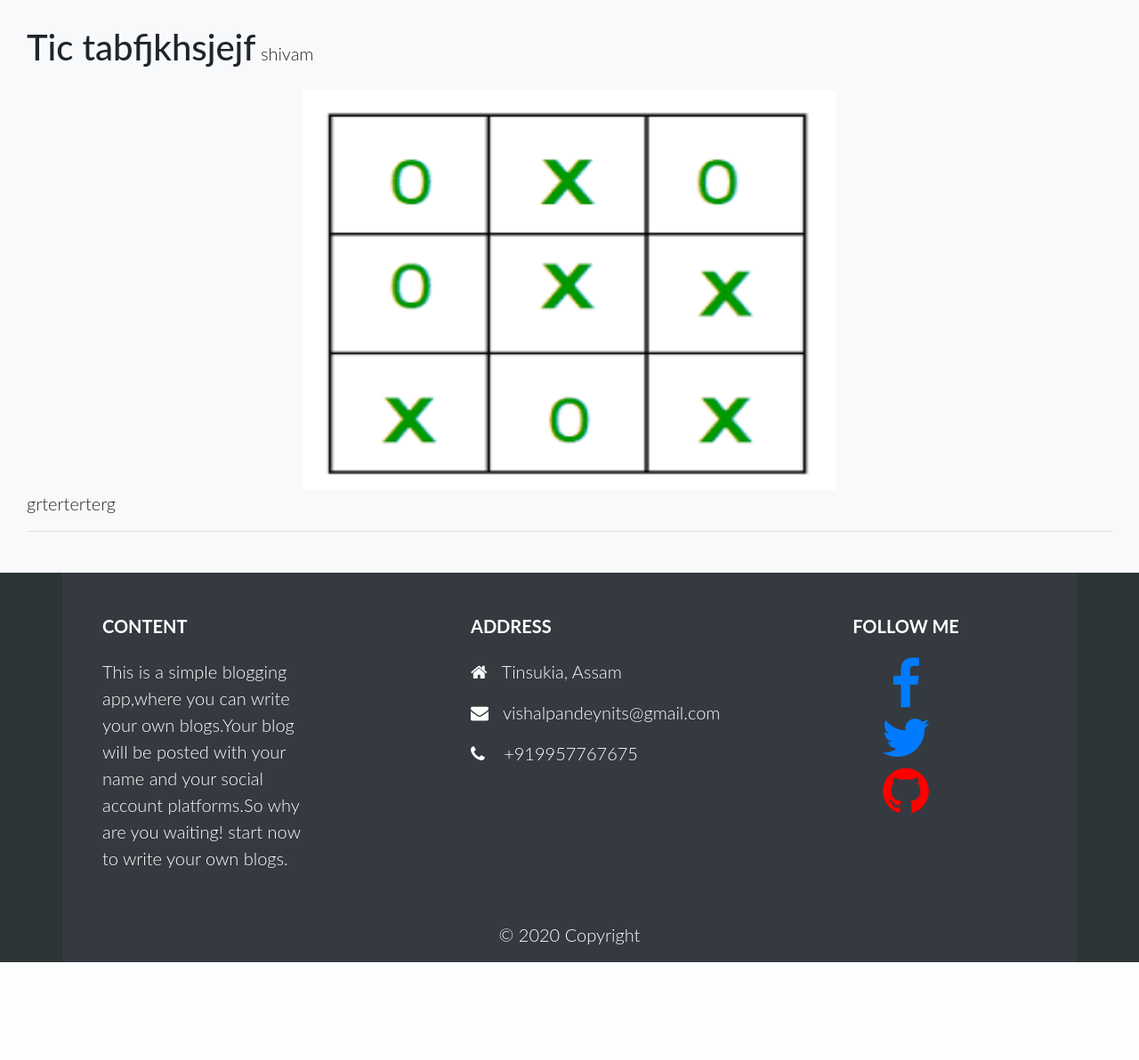
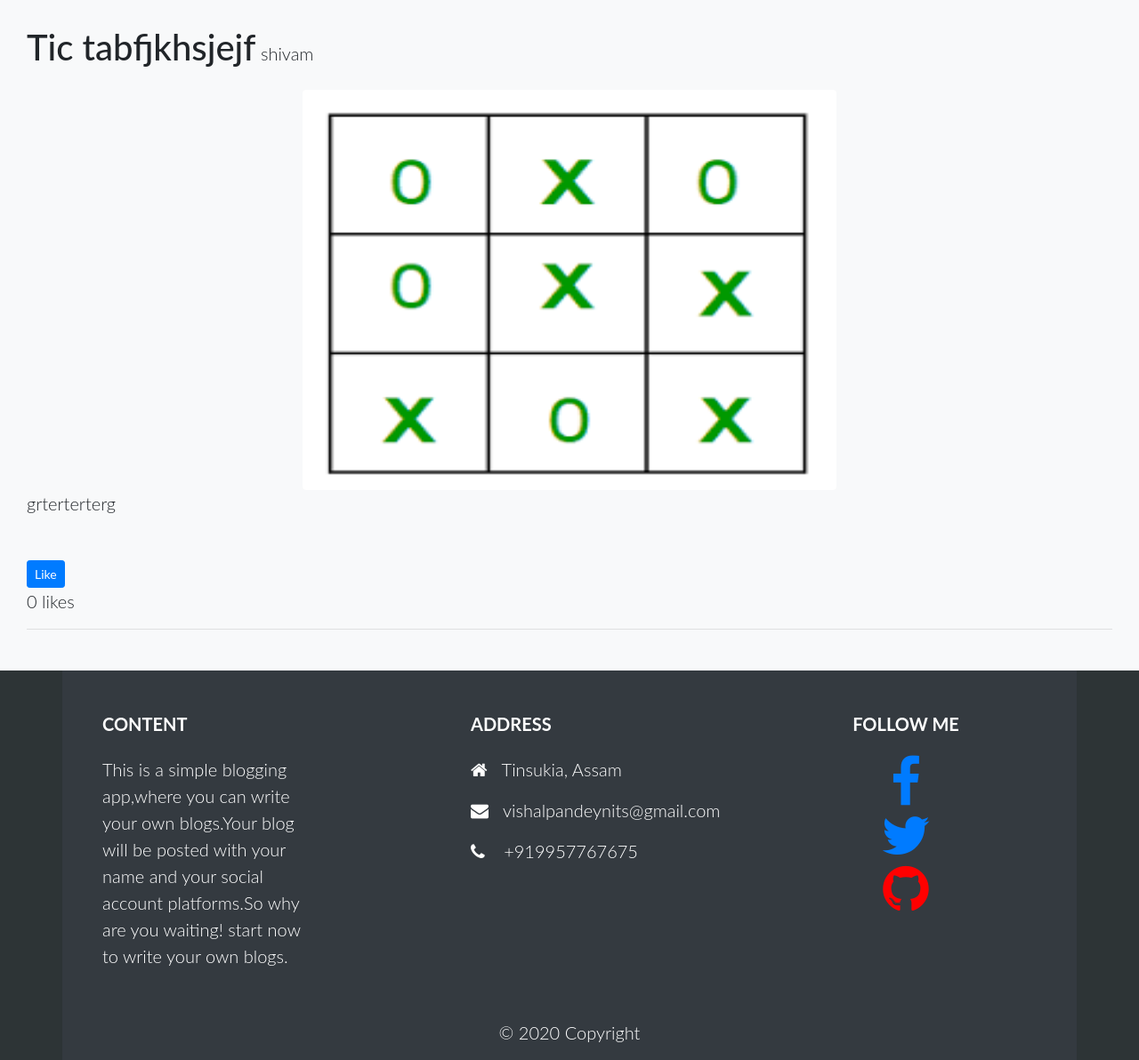
Before and after one commit to vishalpandeynits/Blog, a Django app: page /status/1 in a window 1280 px wide. Shown: the part 63-1255 px from the top of the page at 89% size. Before the commit the page ends 1145 px from the top, so only its background shows below. Run offline with Django 3.2, Linux system fonts and the light colour scheme; data comes from the database, SQL or seed files in the repository; both versions use the stored data as it was after the commit; data that the repository does not hold is empty; some libraries are stand-ins or nearby versions.

Commit message:
More comf Like

```diff
--- a/status/templates/post.html
+++ b/status/templates/post.html
@@ -1,6 +1,6 @@
 {% extends 'base.html' %}
 {% block content %}
-	<h1> List of blogs. </h1>
+	<h1> List of blogs. shivam</h1>
 	Want to add a new Blog? <a href="{% url 'create' %}" >Add Blog </a><br>
 	<strong> Total no. of Blogs {{ num_posts }} </strong>
 	<form class="form-inline float-right my-2 my-lg-0">
--- a/status/templates/read.html
+++ b/status/templates/read.html
@@ -12,5 +12,19 @@
 	{% endif %}
 
 	{{ read.content|safe }}
+	 </hr>
+	<br/>
+	<form action="/like/{{read.id }}/" method="POST"> {% csrf_token %}
+		<button type="submit" class="btn btn-primary btn-sm">
+			{% if liked %}
+				Unlike
+			{% else %}
+				Like
+			{% endif %}
+
+		</button>
+    </form>
+    {{liked_by|length}} likes
+
 	<hr>
 {% endblock %}
--- a/status/urls.py
+++ b/status/urls.py
@@ -10,4 +10,5 @@ urlpatterns = [
     path('status/<int:id>',views.read),
     path('signup/',views.signup,name="signup"),
     path('accounts/',include('django.contrib.auth.urls')),
+    path('like/<int:id>/',views.like_post,name="like_post")
 ]
--- a/status/views.py
+++ b/status/views.py
@@ -67,8 +67,25 @@ def signup(request):
 
 def read(request,id):
 	post=Post.objects.get(id=id)
-	params={'read':post}
+	liked_by = post.likes.all()
+	liked = liked_by.filter(id=request.user.id).exists()
+	params={
+		'read':post,
+		'liked_by':liked_by,
+		'liked':liked
+		}
 	return render(request,'read.html',params)
+
+def like_post(request,id):
+	if request.method=="POST":
+		post = Post.objects.get(id=id)
+		if not post.likes.filter(id=request.user.id).exists():
+			post.likes.add(request.user)
+		else:
+			post.likes.remove(request.user)
+	return redirect(f"/status/{id}")
+
+
 
 @login_required
 def mynotes(request):
```
Also changed, not shown: db.sqlite3, media/media/images/tictactoe.png (added).
